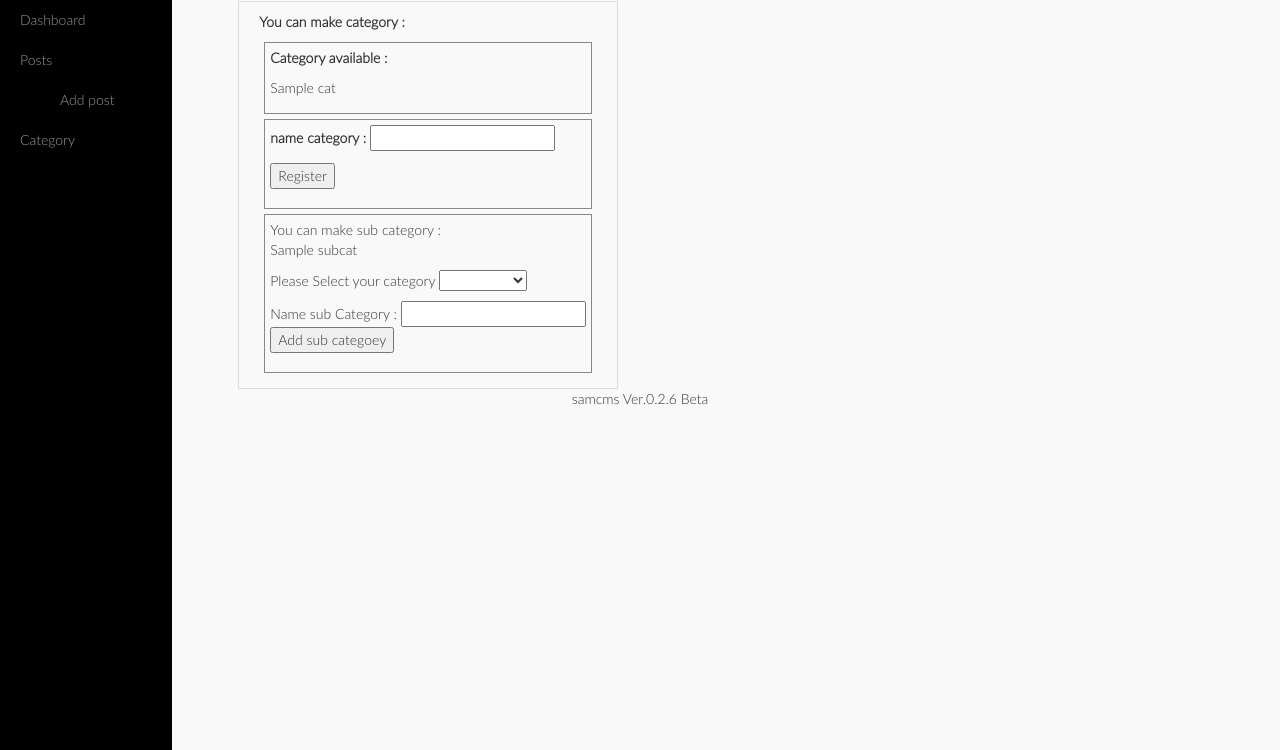
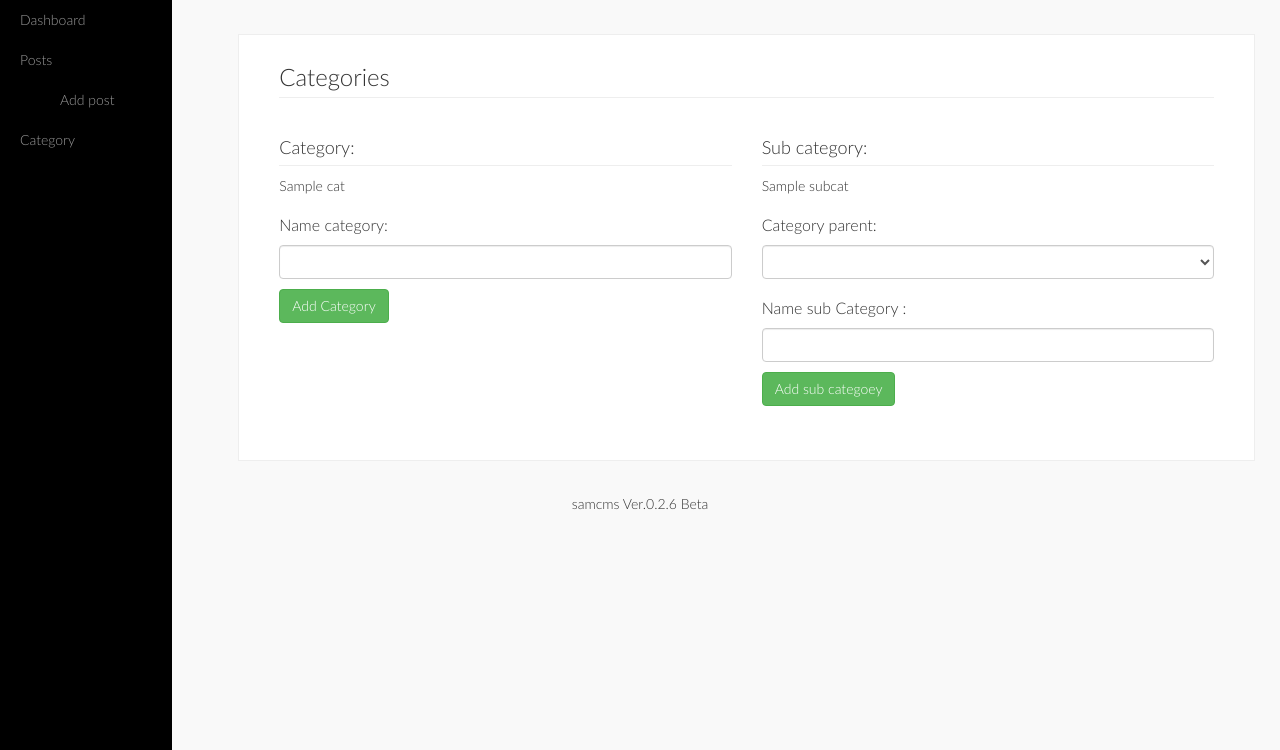
Before and after one commit to sadegh3333/samcms, a PHP site: page /is-admin/cat.php in a window 1280 px wide. Shown: the part 50-800 px from the top of the page. Run offline with PHP 8.4, Linux system fonts and the light colour scheme; the visitor is signed in with stand-in values (Sample User, id 1); tables that the repository leaves empty or names only in its code hold one stand-in row (values such as "Sample post").

Commit message:
change style category manage page in admin panel

```diff
--- a/is-admin/cat.php
+++ b/is-admin/cat.php
@@ -4,7 +4,7 @@
  * @author Sadegh Mahdilou
  * @copyright 2015
  * @since  October 2013 - 2015 December
- * @version 0.2.0 Beta
+ * @version 0.3.0 Beta
  */
 ?>
 
@@ -27,10 +27,11 @@ if ($mu->check_user_stat() == 'logedout') {
 
 
 		<!-- Begin part maincenter -->
-		<div id="maincenter-cat">
-			<p><strong>You can make category :</strong></p>
-			<div id="formcat">
-				<p><strong> Category available : </strong></p>
+		<div class="edit-box">
+			<h3 class="title">Categories</h3>
+			<div class="row">
+				<div class="col-xs-6">
+					<h4 class="title_document_inside"> Category: </h4>
 					<!-- start part show all item in category -->
 					<?php
 					$query = $dbc->query("SELECT * FROM `cat`");
@@ -38,20 +39,20 @@ if ($mu->check_user_stat() == 'logedout') {
 						echo ('<p>' . $getcat['name'] . '</p>');
 					}
 					?>
-			</div>
-			<!-- end part show all item in category -->
 					<!-- Begin form category -->
-			<div id="formcat">
+					<div >
 						<form action="submitcat.php?type=cat" method="POST">
-					<p><label>  name category :  </label> <input name="cat" value="" type="text" /></p>
-					<input type="submit" value="Register" />
+						<div><label class="label-input" >  Name category:  </label> <input class="form-control" name="cat" value="" type="text" /></div>
+							<div class="divsubmit"><input class="btn btn-success"  type="submit" value="Add Category" /></div>
 						</form>
 					</div>
 					<!-- End form category -->
+				</div>
+				<!-- end part show all item in category -->
 				<!-- Begin form sub category -->
-			<div id="formcat">
+				<div class="col-xs-6">
 					<form action="submitcat.php?type=subcat" method="POST" >
-					<div> You can make sub category : </div>
+						<h4 class="title_document_inside"> Sub category: </h4>
 						<div>
 							<?php
 							$query1 = $dbc->query("SELECT * FROM `subcat`");
@@ -60,19 +61,21 @@ if ($mu->check_user_stat() == 'logedout') {
 								echo ('<p>'.$getsubcat['name'].'</p>');
 							}
 							$query = $dbc->query("SELECT * FROM `cat`");
-						echo ('<p> <span> Please Select your category </span> <select name="cat" ><option></option>');
+							echo ('<p> <label class="label-input"> Category parent: </label> <select class="form-control" name="cat" ><option></option>');
 							while ($getcat =$dbc->fetch($query)) {
 								echo (' <option  value="' . $getcat['id'] . '" >' . $getcat['name'] . '</option>');
 								$cat = $getcat['name'];
 							}
 							echo ('</select></p>');
 							?>
-					</p></div>
-					<div><span> Name sub Category :  </span> <input type="text" name="subcat" /></div>
-					<input id="btn" type="submit" value="Add sub categoey" /></div>
+						</div>
+						<div><label class="label-input"> Name sub Category :  </label> <input class="form-control" type="text" name="subcat" /></div>
+						 <div class="divsubmit"><input class="btn btn-success" type="submit" value="Add sub categoey" /></div>
+
 					</form>
 				</div>
 				<!-- End form sub category -->
+			</div>
 		</div>
 		<!-- end part maincenter -->
 
--- a/is-admin/style.css
+++ b/is-admin/style.css
@@ -267,6 +267,10 @@ a {
 .title_document_header ul li{
     /*float: right;*/
 }
+.title_document_inside {
+        border-bottom: 1px #eee solid;
+    padding-bottom: 7px;
+}
 /* End post and edit post */
 
 #maindiv {
```
Lines whose indentation alone changed are shown as unchanged.
